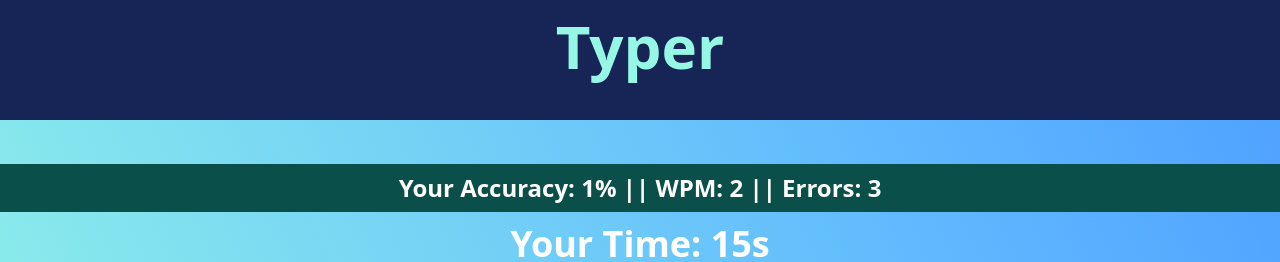
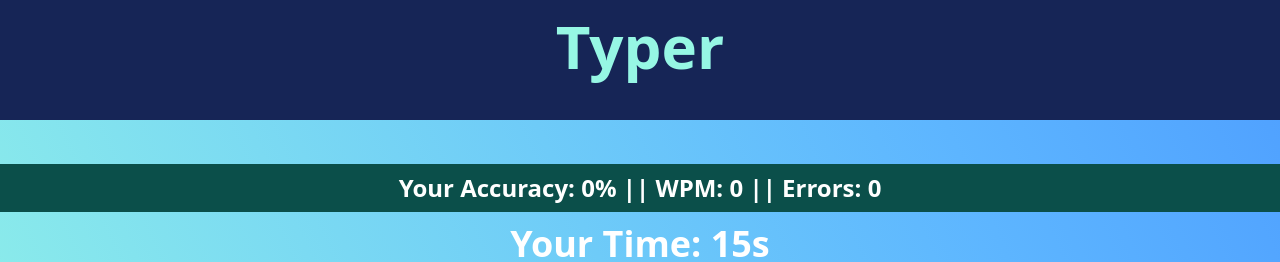
Before and after one commit to lucky-KRMU/Typer, a React (Vite) app: page / in a window 1280 px wide. Shown: the top 262 px of the page. Built offline with nearby package versions, Linux system fonts and the light colour scheme.

Commit message:
fix wrap input text bug using useRef

```diff
--- a/src/Components/Hero/Hero.jsx
+++ b/src/Components/Hero/Hero.jsx
@@ -1,4 +1,4 @@
-import { React, useState, useEffect } from 'react';
+import { React, useState, useEffect, useRef } from 'react';
 import Report from "../Report/Report";
 import useAccuracy from '../../Hooks/useAccuracy';
 
@@ -19,6 +19,8 @@ function Hero(HeroObj) {
     let [linesCount, setLinesCount] = useState(3);  // State variable to update the actively displaying line
     let [sentencesArray, setSentencesArray] = useState([]); // state variable to store the input from the use to check it's accuracy later on
 
+    let inputVal = useRef('');
+
     let [wpmText, setWpmText] = useState(15); // the initial typing time set
 
     let [typeArea, setTypeArea] = useState(''); // the state variable store the typing area text
@@ -26,7 +28,11 @@ function Hero(HeroObj) {
     let [firstKey, setFirstKey] = useState(true); // checking for the first key
     let [timeOut, setTimeOut] = useState(false); // state variable to check the time out
 
-    let [report, setReport] = useState([1,2,3]);
+    let [report, setReport] = useState([0,0,0]);
+
+
+
+
 
 
 
@@ -45,7 +51,12 @@ function Hero(HeroObj) {
             const timer = setTimeout(()=>{  // start the setTimeout function
                 setTimeOut(true); // setting the timeout to be true
                 setWpmText(0);
-                setReport(useAccuracy(Object.values(lines), sentencesArray, 15));
+                let senArray = sentencesArray;
+                senArray.push(inputVal.current);
+                setSentencesArray([...senArray]);
+
+                console.log(sentencesArray);
+                setReport(useAccuracy(Object.values(lines), sentencesArray, 15)); // Updating the Report Stats
             }, 15000);
 
             const timeUpdater = setInterval(()=>{   // starting the interval function to update the time left
@@ -72,25 +83,31 @@ function Hero(HeroObj) {
         if (!timeOut){
             let typeStr = e.target.value;
             setTypeArea(typeStr); // if time is still not out, allow user to type.
+            inputVal.current = typeStr;
+
+
         }
-
     }
 
     // function to implement whenever the value is changed/updated in the typing area
     const handleKey = (e) => {
         let tempSentence = '';
         let tempSentencesArray = sentencesArray;
-        if (!timeOut && e.key == "Enter" && linesCount < 20) {
+        if (!timeOut && e.key === "Enter" && linesCount < 20) {
             tempSentence += typeArea;
             let prev = tempSentence;
+            inputVal = prev;
             tempSentencesArray.push(prev);
             setSentencesArray([...tempSentencesArray]);
             setTypeArea('');
             setLineOne(lines[linesCount - 1]);
             setLineTwo(lines[linesCount]);
             setLinesCount(val => val + 1);
-            console.log(sentencesArray);
+            // console.log(sentencesArray);
         }
+
+
+
     }
 
     return (
```
